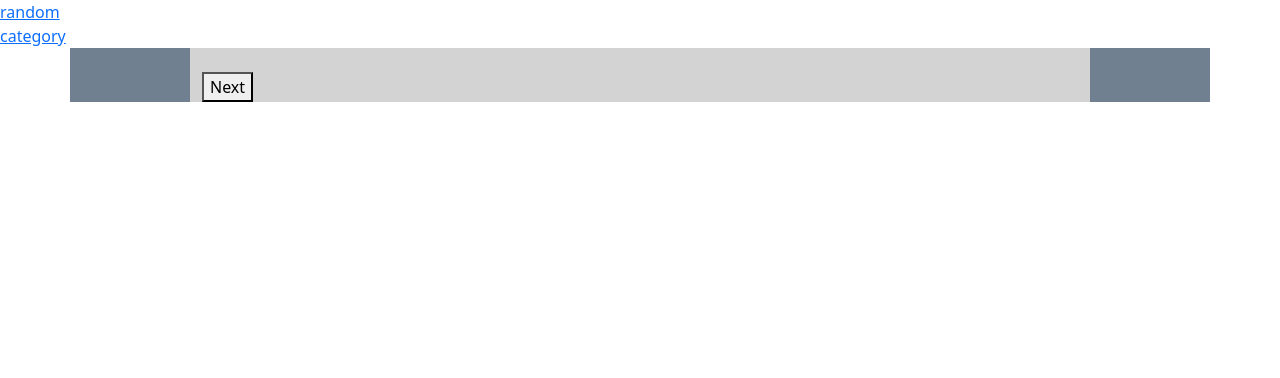
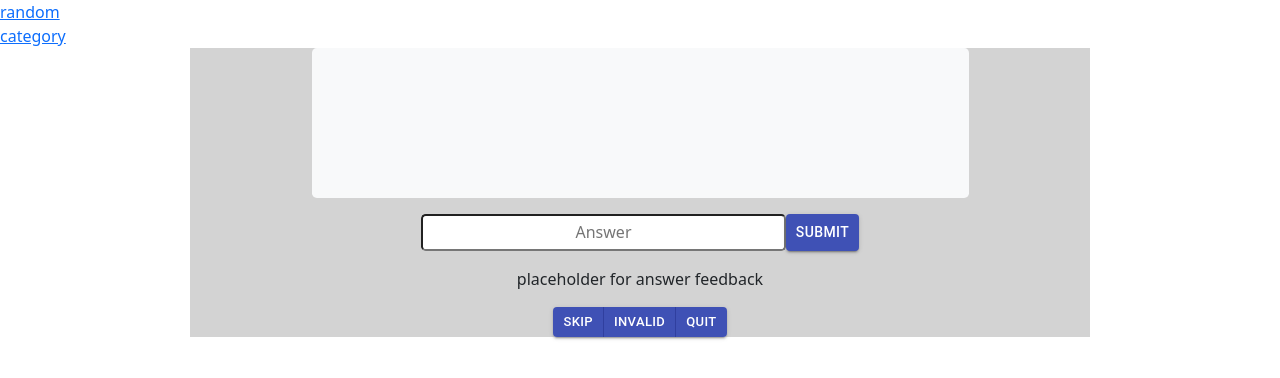
Before and after one commit to rgrigore/reacting-to-jeopardy, a React (Create React App) app: page /quiz in a window 1280 px wide. Shown: the top 378 px of the page. Built offline with nearby package versions, Linux system fonts and the light colour scheme; no server answers.

Commit message:
QuizPage

```diff
--- /dev/null
+++ b/src/components/quiz/Answer.js
@@ -0,0 +1,18 @@
+import React from 'react';
+import PropTypes from 'prop-types';
+import Button from '@material-ui/core/Button';
+
+const Answer = props => {
+	return (
+		<div className="d-flex">
+			<input id="answer-field" className="col-10 rounded-3 text-center" type="text" placeholder="Answer"></input>
+			<Button variant="contained" color="primary" onClick={ props.answer }>Submit</Button>
+		</div>
+	)
+}
+
+Answer.propTypes = {
+	answer: PropTypes.func.isRequired
+}
+
+export default Answer;
--- /dev/null
+++ b/src/components/quiz/Question.js
@@ -0,0 +1,31 @@
+import React from 'react';
+import PropTypes from 'prop-types';
+import Answer from './Answer';
+
+const Question = props => {
+
+	const handleAnswer = ev => {
+		const value = ev.target.parentElement.previousSibling.value;
+		console.log(value); // TODO Pass this to AnswerValidator
+	}
+
+	return (
+		<div>
+			<div className="w-75 mx-auto bg-light rounded-3 d-flex justify-content-center" style={{ minHeight: "150px" }}>
+				<div className="my-auto w-75 text-center">{ props.clue.question }</div>
+			</div>
+			<div className="w-50 mx-auto mt-3">
+				<Answer answer={ handleAnswer } />
+			</div>
+			<div className="w-75 mx-auto mt-3">
+				<div className="text-center">placeholder for answer feedback</div>
+			</div>
+		</div>
+	)
+}
+
+Question.propTypes = {
+	clue: PropTypes.object.isRequired
+}
+
+export default Question;
--- a/src/components/quiz/QuizPage.js
+++ b/src/components/quiz/QuizPage.js
@@ -1,5 +1,9 @@
 import React, { useState, useEffect, useCallback } from 'react';
-import PropTypes from 'prop-types';
+
+import Question from './Question';
+
+import ButtonGroup from '@material-ui/core/ButtonGroup';
+import Button from '@material-ui/core/Button';
 
 const QuizPage = props => {
 
@@ -62,18 +66,37 @@ const QuizPage = props => {
 		next.get();
 	}, [next])
 
+	const skipButton = () => {
+		// TODO Register strike
+		next.get();
+	}
+
+	const invalidButton = () => {
+		const axios = require('axios').default;
+		axios.post(`http://jservice.io/api/invalid?id=${ clue.id }`);
+		next.get();
+	}
+
+	const quitButton = () => {
+		// TODO Go back to HomePage
+	}
+
 	return (
-		<div className="container-lg" style={{ backgroundColor: "slategrey" }}>
-			<div className="container" style={{ backgroundColor: "lightgrey", maxWidth: "900px" }}>
-				{ clue.id }<br />
-				<button onClick={ next.get }>Next</button>
+		<div className="container" style={{ backgroundColor: "lightgrey", maxWidth: "900px" }}>
+			<div className="row">
+				<Question clue={ clue } />
+			</div>
+			<div className="row mt-3">
+				<div className="d-flex justify-content-center">
+					<ButtonGroup variant="contained" color="primary" size="small" aria-label="contained primary button group">
+						<Button onClick={ skipButton }>Skip</Button>
+						<Button onClick={ invalidButton }>Invalid</Button>
+						<Button onClick={ quitButton }>Quit</Button>
+					</ButtonGroup>
+				</div>
 			</div>
 		</div>
 	)
 }
 
-QuizPage.propTypes = {
-	category: PropTypes.number
-}
-
 export default QuizPage
```
